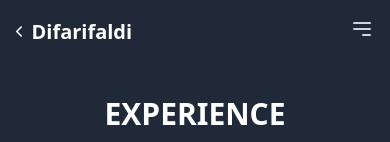
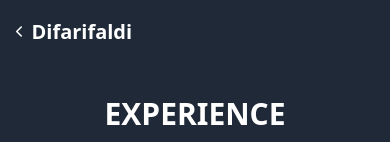
Before and after one commit to difarifaldi/portofolio-difarifaldi, a React (Vite) app: page /portofolio-difarifaldi/about in a window 390 px wide. Shown: the top 142 px of the page. Built offline with nearby package versions, Linux system fonts and the light colour scheme.

Commit message:
hapus titik 3 ketika tampilan mobile

```diff
--- a/src/component/Navbar.jsx
+++ b/src/component/Navbar.jsx
@@ -2,7 +2,6 @@ import { useState, useEffect } from "react";
 import { useLocation, useNavigate } from "react-router-dom";
 
 const Navbar = () => {
-  const [isOpen, setIsOpen] = useState(false);
   const [isScrolled, setIsScrolled] = useState(false);
   const location = useLocation(); // Mendapatkan path saat ini
   const navigate = useNavigate(); // Untuk navigasi antar halaman
@@ -46,30 +45,7 @@ const Navbar = () => {
             {/* Tampilkan teks jika berada di halaman utama */}
             {isHome && <span className="font-bold text-xl text-white">Difarifaldi</span>}
           </div>
-          <div className="md:hidden">
-            <button onClick={() => setIsOpen(!isOpen)} type="button" className="text-gray-300 hover:text-white focus:outline-none focus:text-white">
-              <svg className="h-6 w-6" xmlns="http://www.w3.org/2000/svg" fill="none" viewBox="0 0 24 24" stroke="currentColor">
-                <path strokeLinecap="round" strokeLinejoin="round" strokeWidth={2} d="M4 6h16M4 12h16m-7 6h7" />
-              </svg>
-            </button>
-          </div>
         </div>
-        {isOpen && (
-          <div className="md:hidden">
-            <a href="#home" className="block px-4 py-2 hover:bg-blue-600">
-              Home
-            </a>
-            <a href="#about" className="block px-4 py-2 hover:bg-blue-600">
-              About
-            </a>
-            <a href="#projects" className="block px-4 py-2 hover:bg-blue-600">
-              Projects
-            </a>
-            <a href="#contact" className="block px-4 py-2 hover:bg-blue-600">
-              Contact
-            </a>
-          </div>
-        )}
       </div>
     </nav>
   );
```
